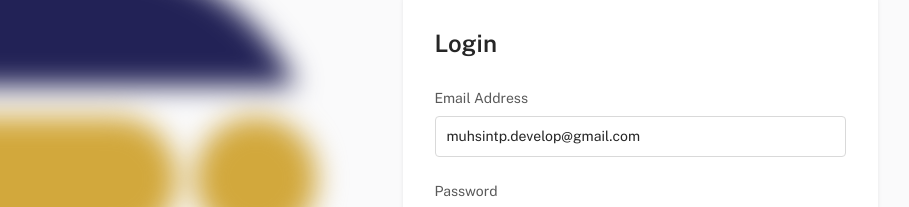
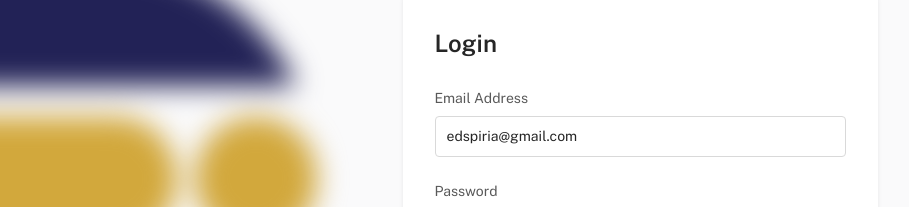
Before and after one commit to muhsintp99/counsel-frontend, a React (Vite) app: page /login in a window 1280 px wide. Shown: the part 221-428 px from the top of the page, without its empty margins (0-909 px from the left). Built offline with nearby package versions, Linux system fonts and the light colour scheme.

Commit message:
check-v2

```diff
--- a/src/layout/Dashboard/Header/HeaderContent/Profile/index.jsx
+++ b/src/layout/Dashboard/Header/HeaderContent/Profile/index.jsx
@@ -24,11 +24,13 @@ import IconButton from 'components/@extended/IconButton';
 import LogoutOutlined from '@ant-design/icons/LogoutOutlined';
 import avatar1 from 'assets/images/users/avatar-1.png';
 import config from '../../../../../config';
+import { useNavigate } from 'react-router';
 
 export default function Profile() {
   const theme = useTheme();
   const anchorRef = useRef(null);
   const [open, setOpen] = useState(false);
+  const navigate = useNavigate();
 
   // Read user data from localStorage
   const adminUser = JSON.parse(localStorage.getItem('adminUser'));
@@ -52,7 +54,8 @@ export default function Profile() {
   const handleLogout = () => {
     localStorage.removeItem('adminUser');
     localStorage.removeItem('adminToken');
-    window.location.href = '/login';
+    // window.location.href = '/login';
+    navigate('/login');
   };
 
   return (
--- a/src/sections/auth/AuthLogin.jsx
+++ b/src/sections/auth/AuthLogin.jsx
@@ -58,7 +58,7 @@ export default function AuthLogin({ isDemo = false }) {
     <>
       <Formik
         initialValues={{
-          email: 'muhsintp.develop@gmail.com',
+          email: 'edspiria@gmail.com',
           password: '123456',
           submit: null
         }}
```
